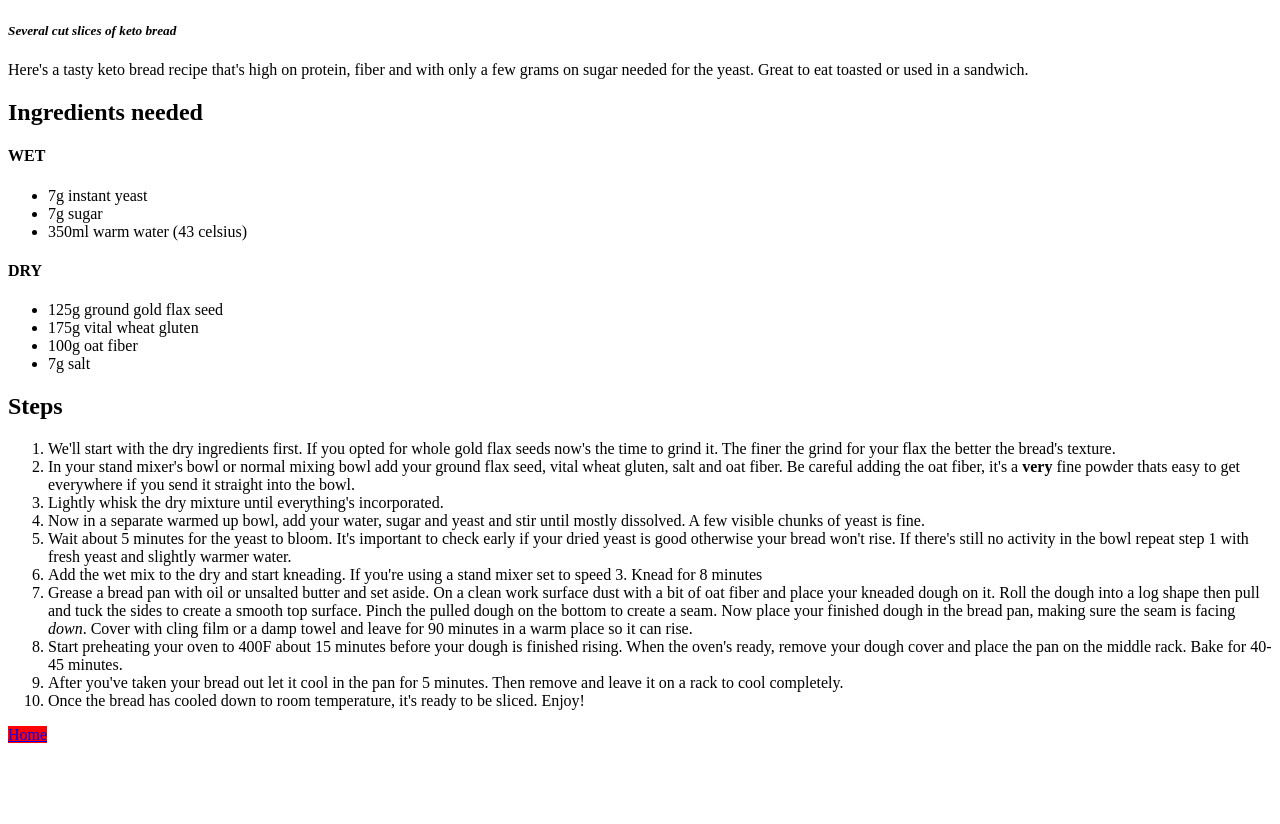
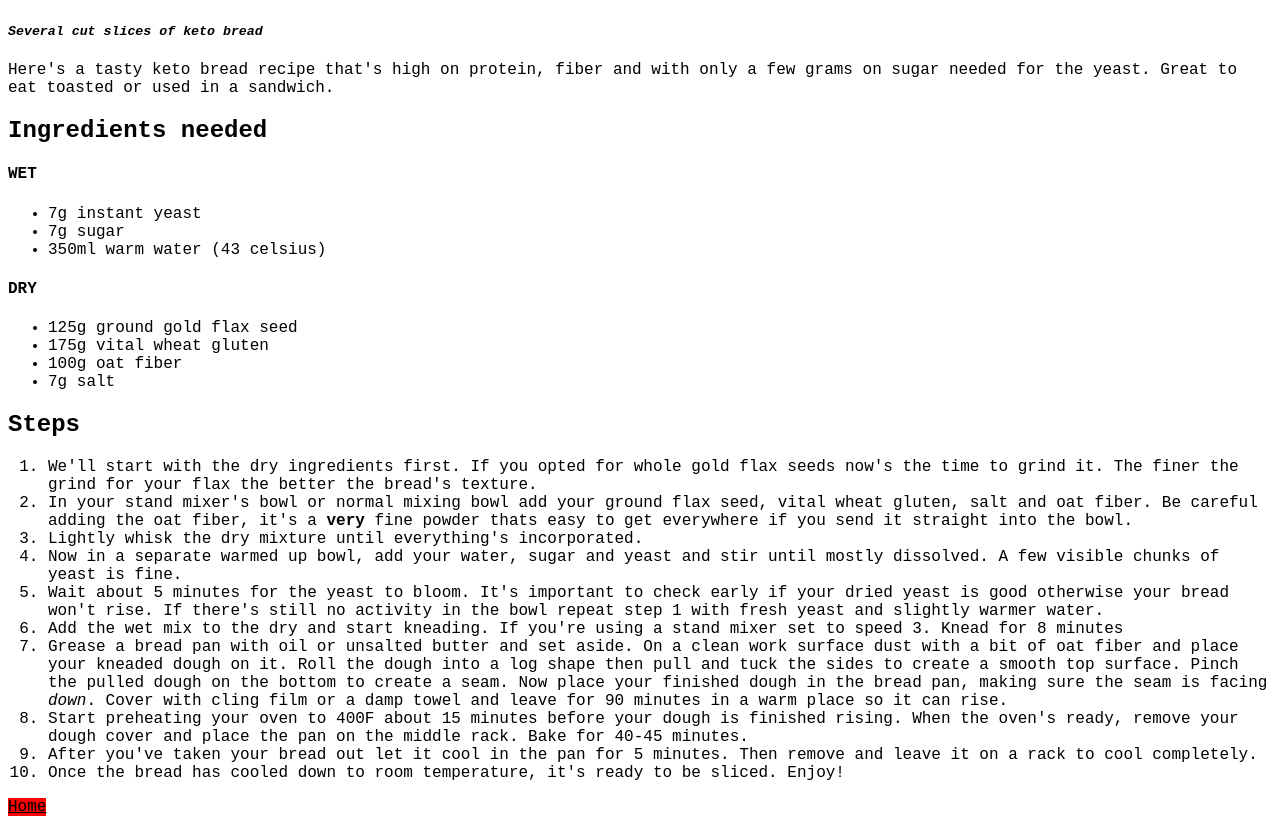
Before and after one commit to GatKaz/odin-recipes, a plain HTML site: page recipes/keto-bread.html in a window 1280 px wide. Shown: the part 383-1207 px from the top of the page. Before the commit the page ends 1135 px from the top, so only its background shows below. Drawn offline with Linux system fonts and the light colour scheme.

Commit message:
Changed various font and color stylings

```diff
--- a/recipes/keto-bread.html
+++ b/recipes/keto-bread.html
@@ -40,6 +40,6 @@
             <li>After you've taken your bread out let it cool in the pan for 5 minutes. Then remove and leave it on a rack to cool completely.</li>
             <li>Once the bread has cooled down to room temperature, it's ready to be sliced. Enjoy!</li>
         </ol>
-        <a class="back" href="../index.html">Home</a>
+        <a href="../index.html" class="back">Home</a>
     </body>
 </html>
--- a/style.css
+++ b/style.css
@@ -1,3 +1,8 @@
+/* Global font and fallback font */
+* {
+    font-family: monospace, sans-serif;
+}
+
 /* Center our primary titles. Only using h1 element for that purpose so a type selector shouldn't conflict */
 h1 {
     text-align: center;
@@ -15,4 +20,5 @@ div.index {
 
 .back {
     background-color: red;
+    color: black;
 }
```
Also changed, not shown: recipes/scrambled-eggs.html (+1 -1 lines), recipes/theater-popcorn.html (+1 -1 lines).
